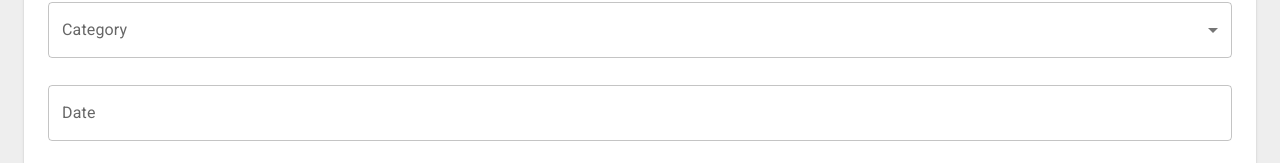
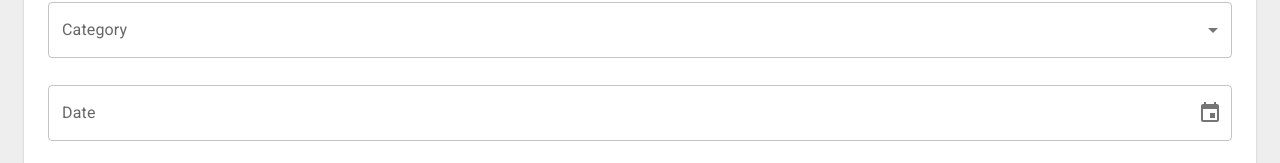
Before and after one commit to thuannd-dev/Reactivities, a React app in the folder client/: page /createActivity in a window 1280 px wide. Shown: the part 356-519 px from the top of the page. Built offline with nearby package versions, Linux system fonts and the light colour scheme; the HTML template or start-up script is replaced by a standard one.

Commit message:
client: Creating a reusable Date input

```diff
--- a/client/package.json
+++ b/client/package.json
@@ -16,6 +16,7 @@
     "@hookform/resolvers": "^5.2.2",
     "@mui/icons-material": "^6.5.0",
     "@mui/material": "^6.5.0",
+    "@mui/x-date-pickers": "^8.22.1",
     "@tanstack/react-query": "^5.85.9",
     "@tanstack/react-query-devtools": "^5.85.9",
     "axios": "^1.11.0",
--- /dev/null
+++ b/client/src/app/shared/components/DateTimeInput.tsx
@@ -0,0 +1,30 @@
+import {
+  useController,
+  type FieldValues,
+  type UseControllerProps,
+} from "react-hook-form";
+import { DateTimePicker, type DateTimePickerProps } from "@mui/x-date-pickers";
+type Props<T extends FieldValues> = {} & UseControllerProps<T> &
+  DateTimePickerProps;
+
+export default function DateTimeInput<T extends FieldValues>(props: Props<T>) {
+  const { field, fieldState } = useController({ ...props });
+  return (
+    <DateTimePicker
+      {...props}
+      value={field.value ? new Date(field.value) : null}
+      onChange={(value) => {
+        field.onChange(new Date(value!));
+        //because OnChange just fire when user pick a date -> value can be null -> using non-null assertion
+      }}
+      sx={{ width: "100%" }}
+      slotProps={{
+        textField: {
+          onBlur: field.onBlur,
+          error: !!fieldState.error,
+          helperText: fieldState.error?.message,
+        },
+      }}
+    />
+  );
+}
--- a/client/src/features/activities/form/ActivityForm.tsx
+++ b/client/src/features/activities/form/ActivityForm.tsx
@@ -11,6 +11,7 @@
 import TextInput from "../../../app/shared/components/TextInput";
 import SelectInput from "../../../app/shared/components/SelectInput";
 import { categoryOptions } from "./categoryOptions";
+import DateTimeInput from "../../../app/shared/components/DateTimeInput";
 
 export default function ActivityForm() {
   const { control, reset, handleSubmit } = useForm<ActivitySchema>({
@@ -24,7 +25,7 @@
   useEffect(() => {
     if (activity) reset(activity);
   }, [activity, reset]);
-  //reset stable → don't cause loop
+  //reset is stable → don't cause loop
 
   const onSubmit = (data: ActivitySchema) => {
     console.log(data);
@@ -60,7 +61,7 @@
           control={control}
           name="category"
         />
-        <TextInput label="Date" control={control} name="date" />
+        <DateTimeInput label="Date" control={control} name="date" />
         <TextInput label="City" control={control} name="city" />
         <TextInput label="Venue" control={control} name="venue" />
         <Box display="flex" justifyContent="end" gap={3}>
--- a/client/src/lib/schemas/activitySchema.ts
+++ b/client/src/lib/schemas/activitySchema.ts
@@ -22,9 +22,11 @@
   title: requiredString("Title"),
   description: requiredString("Description"),
   category: requiredString("Category"),
-  date: requiredString("Date"),
+  //input type of all z.coerce schemas is unknown
+  date: z.coerce.date({ error: "Date is required" }),
   city: requiredString("City"),
   venue: requiredString("Venue"),
 });
-
-export type ActivitySchema = z.infer<typeof activitySchema>;
+//change to input type from infer to get the schema the correct types for form input values
+//if don't use coerce, i prefer using z.infer
+export type ActivitySchema = z.input<typeof activitySchema>;
--- a/client/src/main.tsx
+++ b/client/src/main.tsx
@@ -12,11 +12,14 @@
 import { router } from "./app/router/Routes";
 import { store, StoreContext } from "./lib/stores/store";
 import { ToastContainer } from "react-toastify";
+import { LocalizationProvider } from "@mui/x-date-pickers";
+import { AdapterDateFns } from "@mui/x-date-pickers/AdapterDateFns";
 
 const queryClient = new QueryClient();
 
 createRoot(document.getElementById("root")!).render(
   <StrictMode>
+    <LocalizationProvider dateAdapter={AdapterDateFns}>
       <StoreContext.Provider value={store}>
         <QueryClientProvider client={queryClient}>
           <ReactQueryDevtools />
@@ -28,5 +31,6 @@
           <RouterProvider router={router} />
         </QueryClientProvider>
       </StoreContext.Provider>
+    </LocalizationProvider>
   </StrictMode>
 );
```
Also changed, not shown: 1 other file (tests, documents, lock files or other folders). Lines whose indentation alone changed are shown as unchanged.
